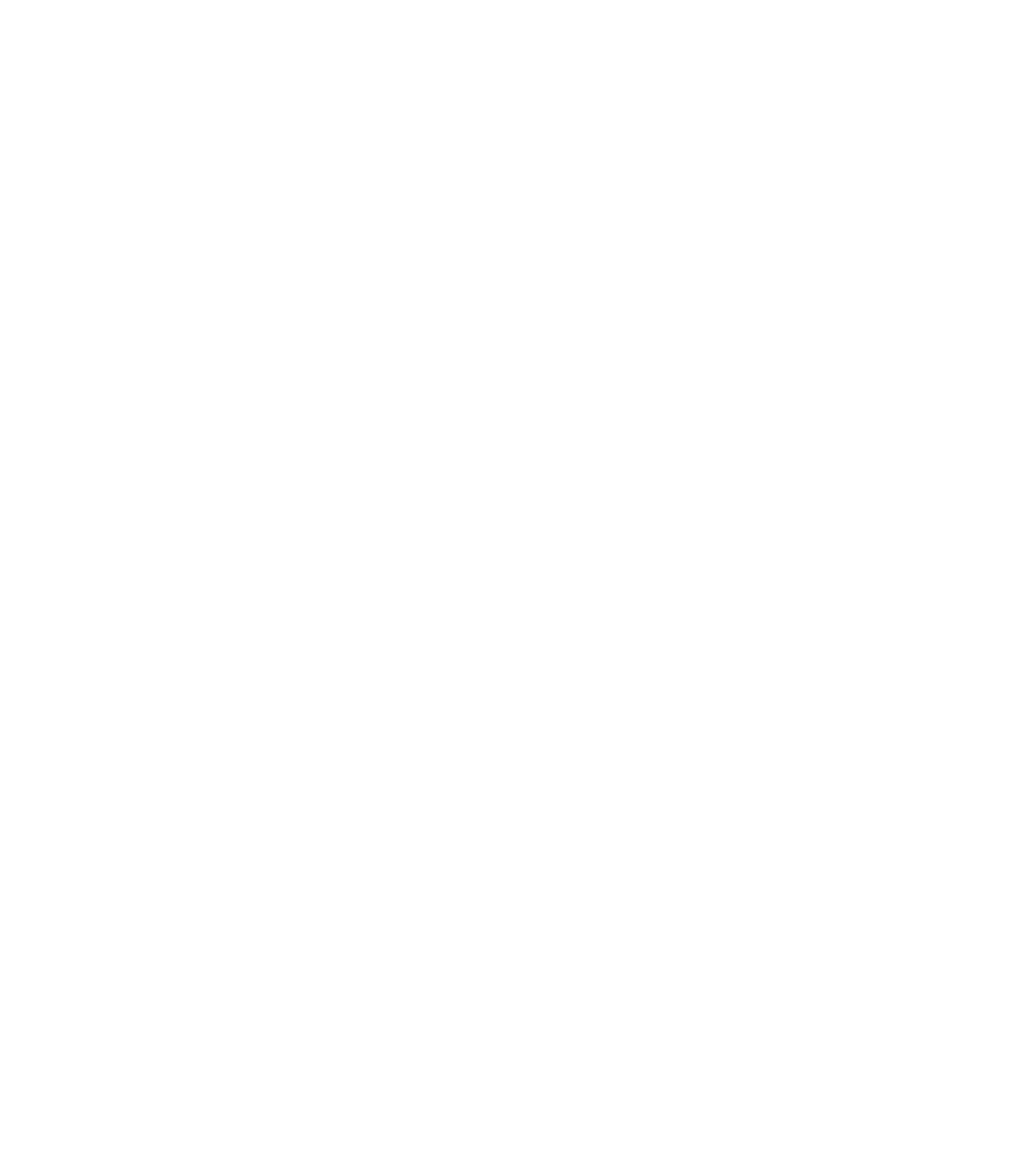
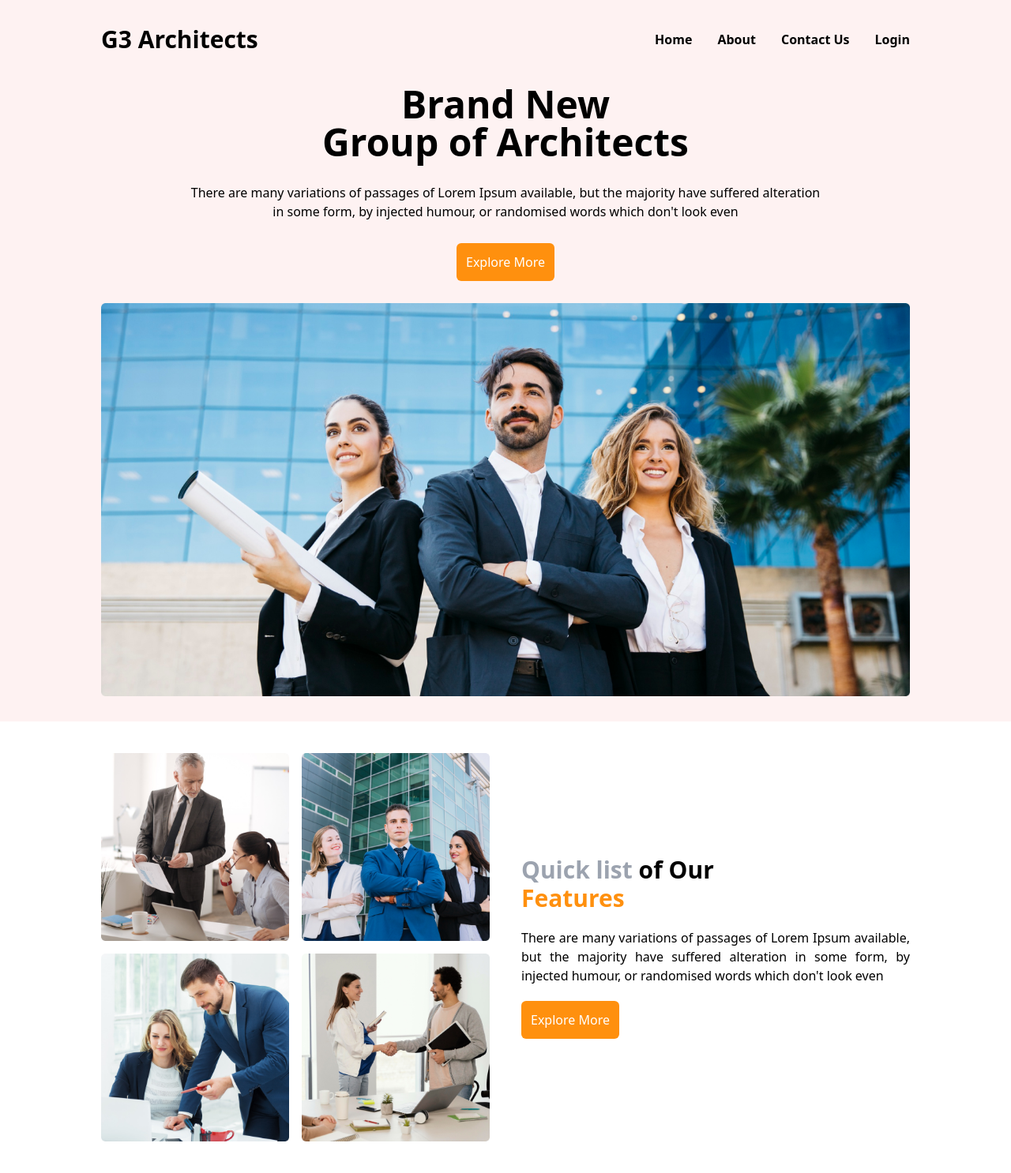
Before and after one commit to sadik-miah/g3-architects, a plain HTML site: page index.html in a window 1280 px wide. Shown: the whole page at 79% size. Before the commit the page ends 800 px from the top, so only its background shows below. Drawn offline with nearby package versions, Linux system fonts and the light colour scheme.

Commit message:
header and feature section added

```diff
--- a/index.html
+++ b/index.html
@@ -10,7 +10,84 @@
 </head>
 
 <body>
+    <!-- header start -->
+    <header class="bg-red-50 py-8">
+        <!-- navbar start -->
+        <nav class="max-w-5xl mx-auto">
+            <div class="flex justify-between items-center">
+                <div>
+                    <h1 class="text-3xl font-bold">G3 Architects</h1>
+                </div>
+                <div class="flex gap-8 text-base font-semibold">
+                    <p>Home</p>
+                    <p>About</p>
+                    <p>Contact Us</p>
+                    <p>Login</p>
+                </div>
+            </div>
+        </nav>
+        <!-- navbar end -->
+        <!-- hero start -->
+        <section class="max-w-5xl mx-auto">
+            <div>
+                <div class="flex flex-col gap-7 pt-10">
+                    <h1 class="text-center text-5xl font-bold">Brand New <br> Group of Architects</h1>
+                    <p class="text-center">There are many variations of passages of Lorem Ipsum available, but the
+                        majority have suffered
+                        alteration <br> in some form, by injected humour, or randomised words which don't look even</p>
+                    <div class="text-center">
+                        <button class="bg-[#FF900E] text-white p-3 rounded-md">Explore More</button>
+                    </div>
+                    <img src="images/banner.png" alt="" class="h-">
+                </div>
+            </div>
 
+        </section>
+        <!-- hero end -->
+    </header>
+    <!-- header start -->
+    <!-- main start -->
+    <main>
+        <!-- Quick list start -->
+        <section class="max-w-5xl mx-auto py-10">
+            <div class="flex justify-between gap-10 items-center">
+
+                <div class="w-1/2">
+                    <div class="grid grid-cols-2 gap-4">
+                        <div><img src="images/team1.png" alt=""></div>
+                        <div><img src="images/team2.png" alt=""></div>
+                        <div><img src="images/team3.png" alt=""></div>
+                        <div><img src="images/team4.png" alt=""></div>
+
+                    </div>
+                </div>
+
+                <div class="w-1/2">
+                    <div class="flex flex-col gap-5">
+                        <h1 class="text-3xl font-bold"><span class="text-gray-400">Quick list</span> of Our <br><span
+                                class="text-[#FF900E]">Features</span></h1>
+                        <p class="text-justify">There are many variations of passages of Lorem Ipsum available, but
+                            the majority have
+                            suffered alteration in some form, by injected humour, or randomised words which
+                            don't
+                            look
+                            even</p>
+                        <div>
+                            <button class="bg-[#FF900E] text-white p-3 rounded-md">Explore More</button>
+                        </div>
+                    </div>
+                </div>
+
+            </div>
+        </section>
+        <!-- Quick list end -->
+    </main>
+    <!-- main start -->
+    <!-- footer start -->
+    <footer>
+
+    </footer>
+    <!-- footer start -->
 </body>
 
 </html>
```
